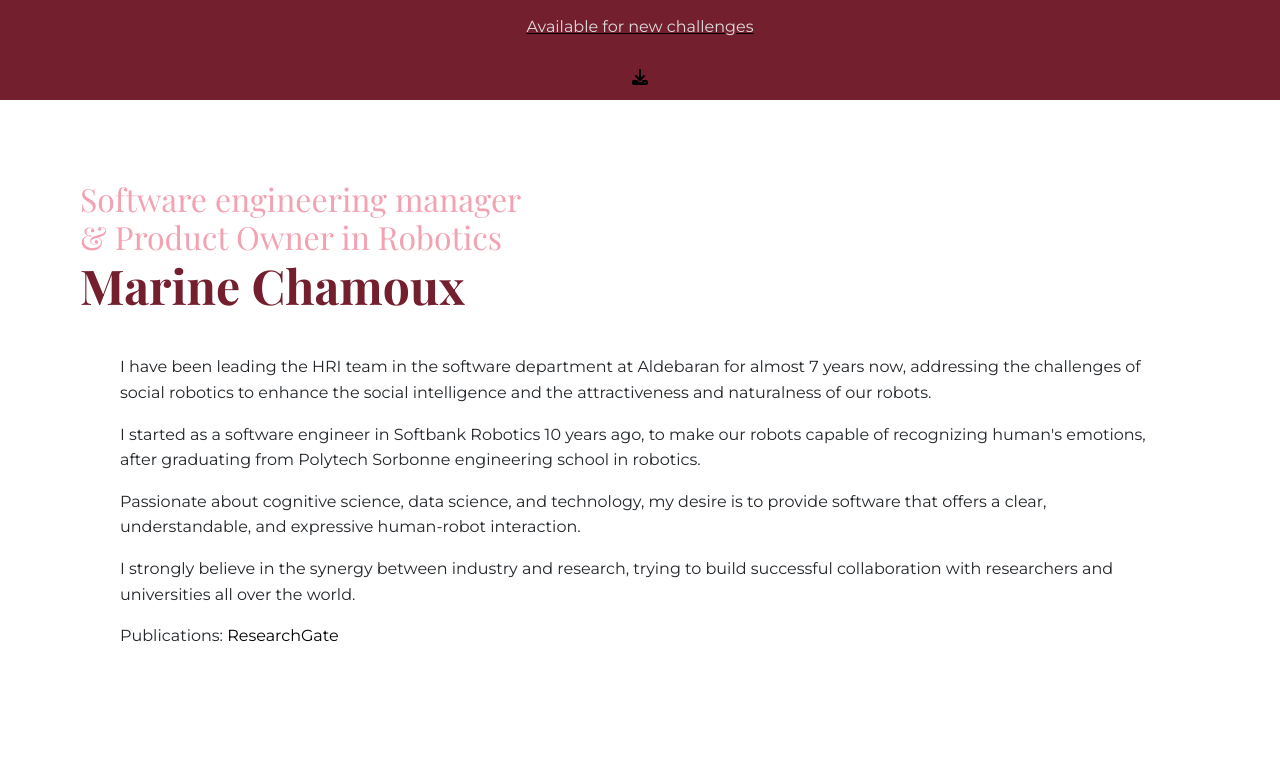
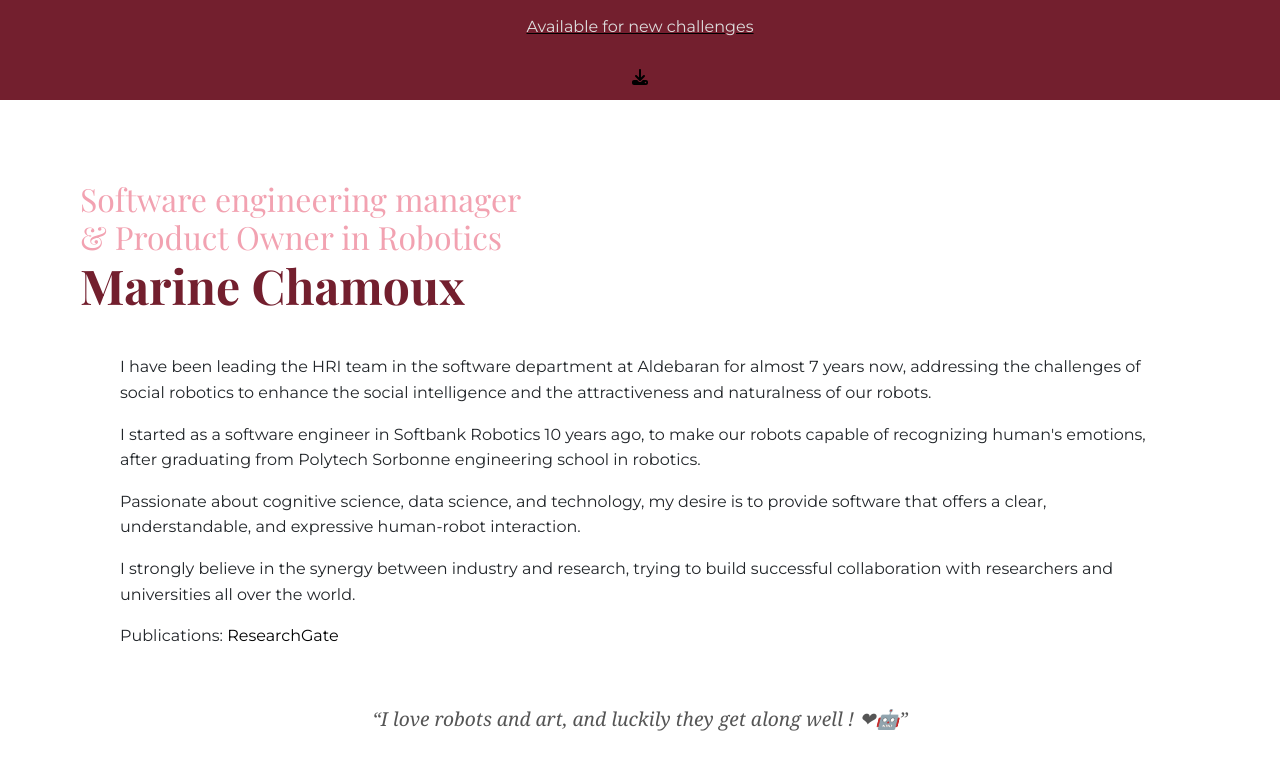
Before and after one commit to zygopter/marine.chamoux, a React (Create React App) app: page /about in a window 1280 px wide. Shown: the top 770 px of the page. Built offline with nearby package versions, Linux system fonts and the light colour scheme.

Commit message:
Ajout d'une citation

```diff
--- a/src/pages/About.css
+++ b/src/pages/About.css
@@ -63,3 +63,11 @@
     line-height: 1.6;
     /* autres styles selon vos besoins */
   }
+
+  .citation {
+    font-family: 'Georgia', serif; /* Utilisez une police élégante */
+    font-size: 1.2em; /* Une taille de police légèrement plus grande */
+    font-style: italic; /* Style italique pour distinguer la citation */
+    text-align: center; /* Centrer la citation */
+    color: #555; /* Une couleur subtile */
+  }
--- a/src/pages/About.js
+++ b/src/pages/About.js
@@ -36,6 +36,9 @@ function About() {
             </p>
             </div>
         </div>
+        <div className="citation">
+        <p>“I love robots and art, and luckily they get along well ! ❤🤖”</p>
+        </div>
     </div>
   );
 }
```
